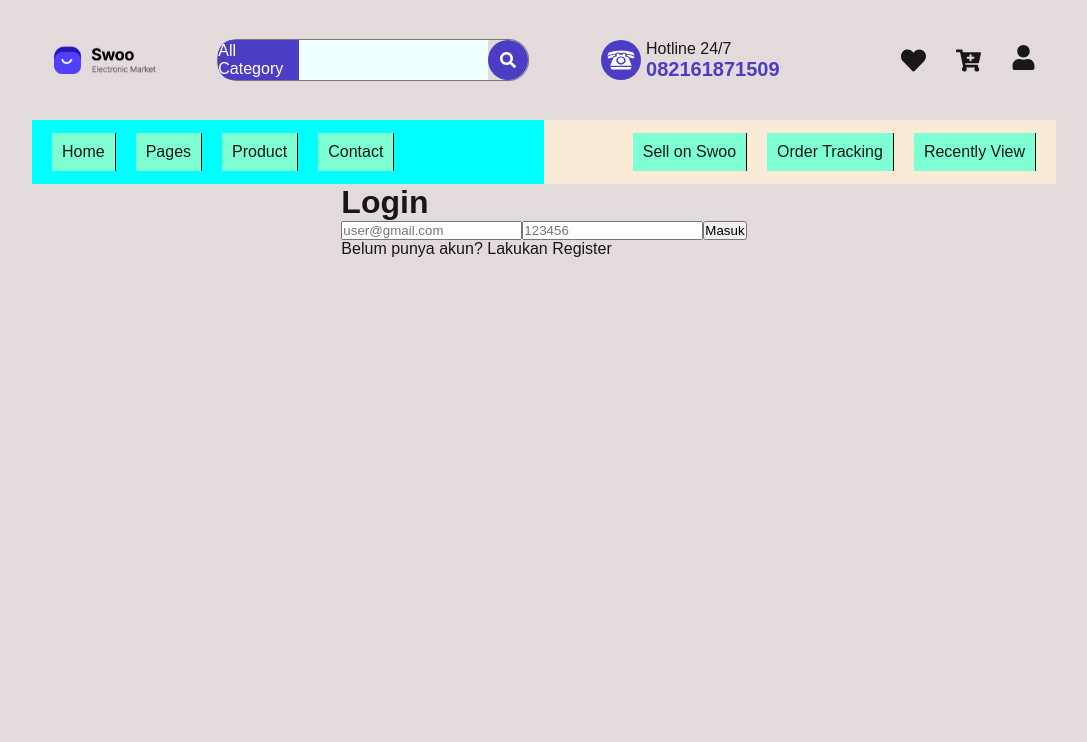
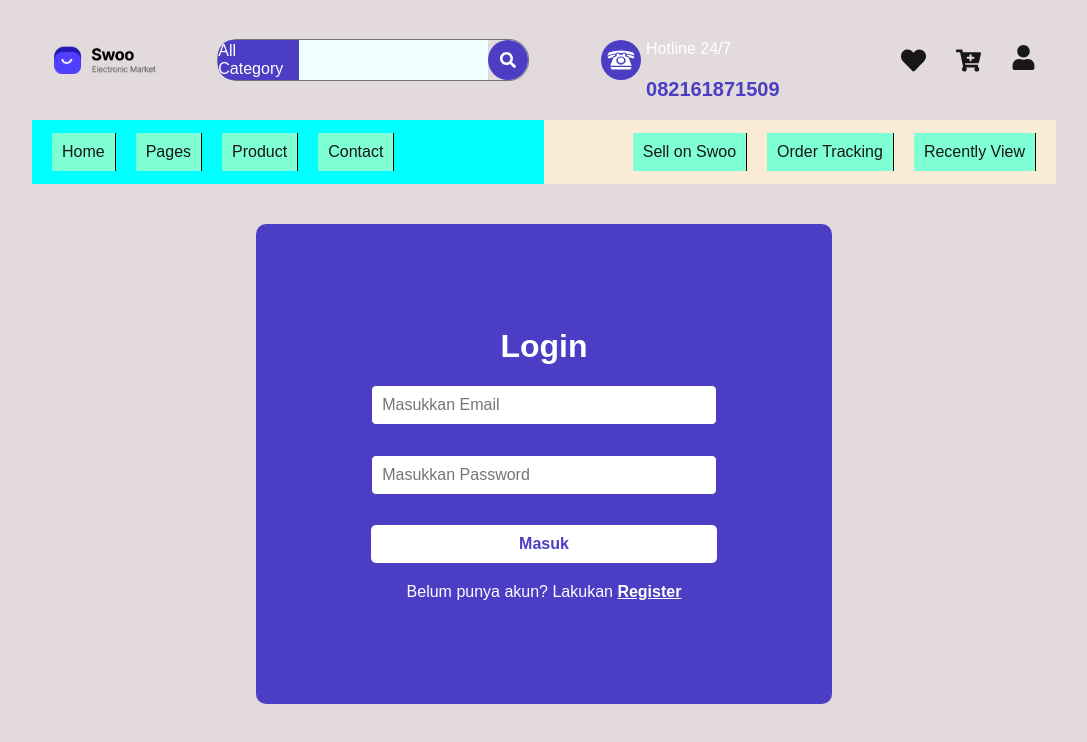
Before and after one commit to aqilfikri20/myshop, a Next.js app: page /login in a window 1280 px wide. Shown: the top 742 px of the page, without its empty margins (96-1183 px from the left). Built offline with nearby package versions, Linux system fonts and the light colour scheme.

Commit message:
Update Commit

```diff
--- a/src/app/login/page.tsx
+++ b/src/app/login/page.tsx
@@ -4,9 +4,8 @@ import Link from "next/link";
 export default function Login(){
     return(
         <div className="login">
-            <h1>Login</h1>
             <LoginInput/>
-            <div>Belum punya akun? Lakukan <Link href="/register">Register</Link></div>
+            <p>Belum punya akun? Lakukan <Link href="/register">Register</Link></p>
         </div>
     )
 }
--- a/src/app/register/page.tsx
+++ b/src/app/register/page.tsx
@@ -3,10 +3,9 @@ import Link from "next/link";
 
 export default function Register(){
     return(
-        <div>
-        <h1>Register</h1>
+        <div className="register-input">
         <RegisterInput/>
-        <div>Sudah punya akun? Lakukan <Link href="/login">Login</Link></div>
+        <p>Sudah punya akun? Lakukan <Link href="/login">Login</Link></p>
         </div>
     )
 }
--- a/src/components/Login/LoginInput.tsx
+++ b/src/components/Login/LoginInput.tsx
@@ -1,9 +1,15 @@
+import './login.css'
+
 export default function LoginInput(){
     return(
+        <>
+            <h1>Login</h1>
             <form  className='login-input'>
-                <input type="email" placeholder='user@gmail.com' />
-                <input type="password" placeholder='123456' />
+                <input type="email" placeholder='Masukkan Email' />
+                <input type="password" placeholder='Masukkan Password' />
                 <button>Masuk</button>
             </form>
+        </>
+
     )
 }
--- a/src/components/Login/login.css
+++ b/src/components/Login/login.css
@@ -0,0 +1,54 @@
+.login{
+    background-color:#4B3EC4 ;
+    margin-top: 5vh;
+    width: 45%;
+    height: 60vh;
+    display: flex;
+    flex-direction: column;
+    align-items: center;
+    justify-content: center;
+    border-radius: 10px;
+}
+
+.login:hover{
+    width: 80%;
+    box-shadow: 0 4px 8px 0 rgba(0, 0, 0, 0.2), 0 6px 20px 0 rgba(0, 0, 0, 0.849);
+    transition: 0.3s;}
+.login-input{
+    display: flex;
+    flex-direction: column;
+    width: 60%;
+    gap: 30px;
+}
+
+h1{
+    color: #ffffff;
+    margin-bottom: 20px;
+}
+
+p{
+    color: #ffffff;
+    margin-top: 20px;
+}
+button{
+    background-color: #ffffff;
+    color: #4B3EC4 ;
+    padding: 10px;
+    border-radius: 5px;
+    border: none;
+    font-size: 16px;
+    font-weight: bold;
+    cursor: pointer;
+}
+input{
+    padding: 10px;
+    border-radius: 5px;
+    border: 1px solid #4B3EC4;
+    font-size: 16px;
+}
+
+.login a{
+    color: #ffffff;
+    font-weight: bold;
+    text-decoration: underline;
+}
--- a/src/components/Register/RegisterInput.tsx
+++ b/src/components/Register/RegisterInput.tsx
@@ -1,5 +1,7 @@
 export default function RegisterInput(){
     return(
+        <>
+            <h1>Register</h1>
             <form  className='register-input'>
                 <input type="text" placeholder="Masukkan User Name"/>
                 <input type="email" placeholder='Masukkan Email' />
@@ -7,6 +9,6 @@ export default function RegisterInput(){
                 <input type="password" placeholder='Konfirmasi Sandi' />
                 <button>Register</button>
             </form>
-
+        </>
     )
 }
```
